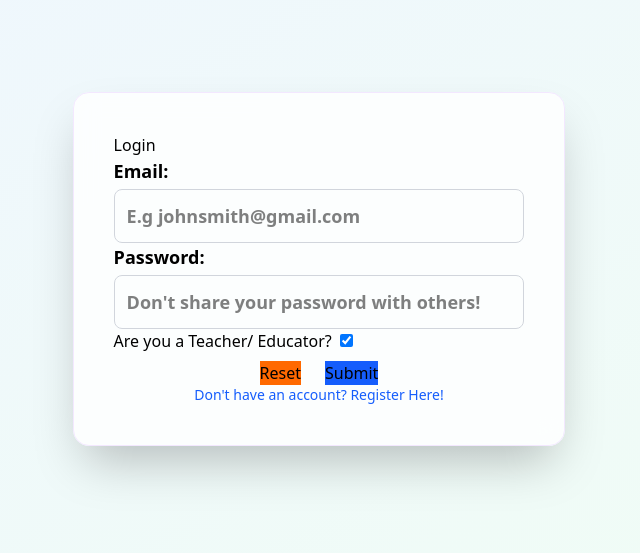
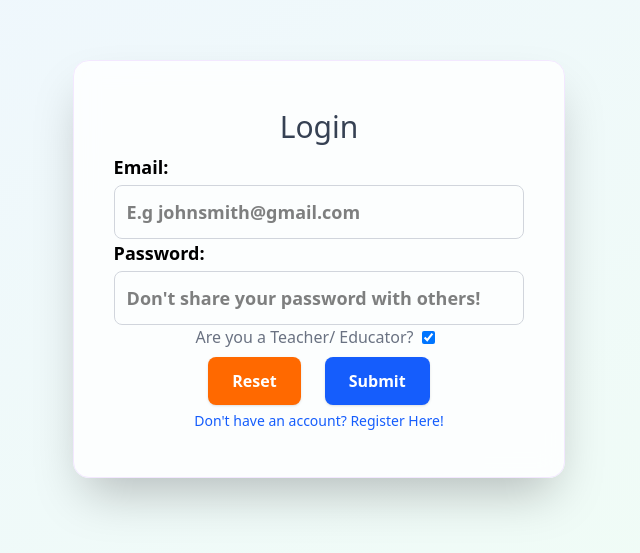
Before and after one commit to HarveyL101/maths_app, a React (Vite) app in the folder client/: page / in a window 1280 px wide. Shown: the part 131-684 px from the top of the page, without its empty margins (321-961 px from the left). Built offline with nearby package versions, Linux system fonts and the light colour scheme.

Commit message:
Update to style presets

```diff
--- a/client/src/tailwind.css
+++ b/client/src/tailwind.css
@@ -6,8 +6,11 @@
     @apply whitespace-nowrap px-8 py-5 rounded-b-lg cursor-pointer font-medium;
   }
   /* --- LOGIN/ REGISTER FORM --- */
+  .form-title {
+    @apply text-gray-700 text-3xl flex justify-center my-2;
+  }
   .form-container {
-    @apply min-h-screen flex items-center justify-center bg-linear-to-br from-blue-50 to-green-50 p-6;
+    @apply min-h-screen shrink-0 flex items-center justify-center bg-linear-to-br from-blue-50 to-green-50 p-6;
   }
   .form-card {
     @apply bg-white/80 backdrop-blur-md shadow-2xl rounded-2xl p-10 w-full max-w-2/5 border border-purple-100;
@@ -16,19 +19,19 @@
     @apply flex flex-col text-lg font-bold;
   }
   .form-input {
-    @apply mt-1 p-3 rounded-lg border border-gray-300 focus:border-purple-500 focus:ring-2 focus:ring-purple-300 outline-none transition;
+    @apply mt-1 p-3 rounded-lg border border-gray-300 focus:border-purple-950 focus:ring-2 focus:ring-purple-300 outline-none transition;
   }
   .form-button-container {
     @apply flex justify-center gap-6 w-full pt-2
   }
-  .form-button-blue {
-    @apply px-6 py-3 bg-blue-600 text-white font-semibold rounded-lg shadow hover:bg-blue-700 hover:shadow-lg hover:cursor-pointer transition;
-  }
-  .form-button-orange {
-    @apply px-6 py-3 bg-orange-500 text-white font-semibold rounded-lg shadow hover:bg-orange-600 hover:shadow-lg hover:cursor-pointer transition;
+  .form-button {
+    @apply px-6 py-3 text-white font-semibold rounded-lg shadow hover:bg-blue-700 hover:shadow-lg hover:cursor-pointer transition;
   }
   .form-link {
-    @apply flex items-center justify-center text-sm text-blue-600 hover:text-blue-800 transition;
+    @apply flex items-center justify-center whitespace-nowrap text-sm text-blue-600 hover:text-blue-800 transition my-1.5;
+  }
+  .educator-checkbox {
+    @apply flex items-center justify-center text-gray-500 mx-2;
   }
 }
 
```
